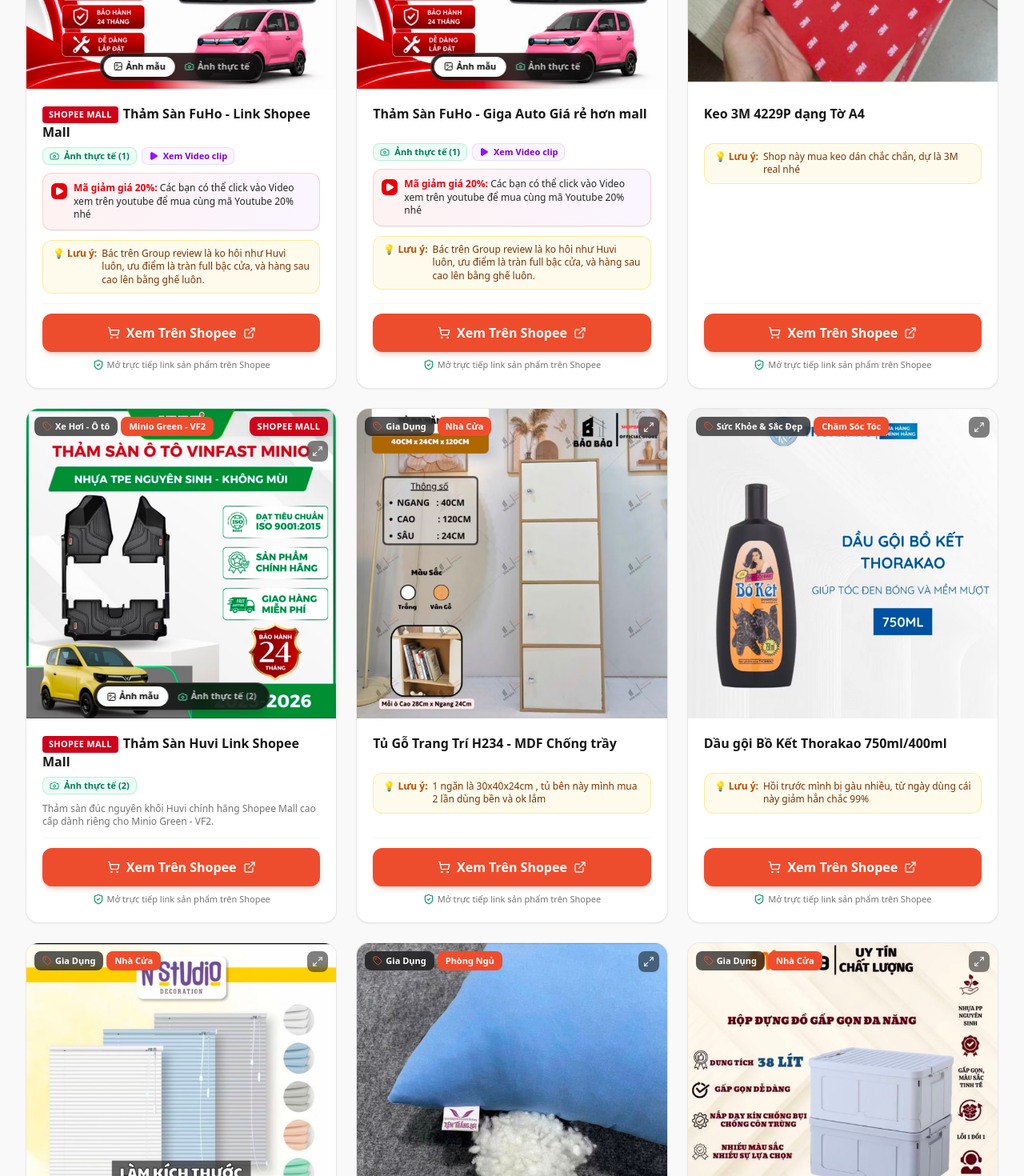
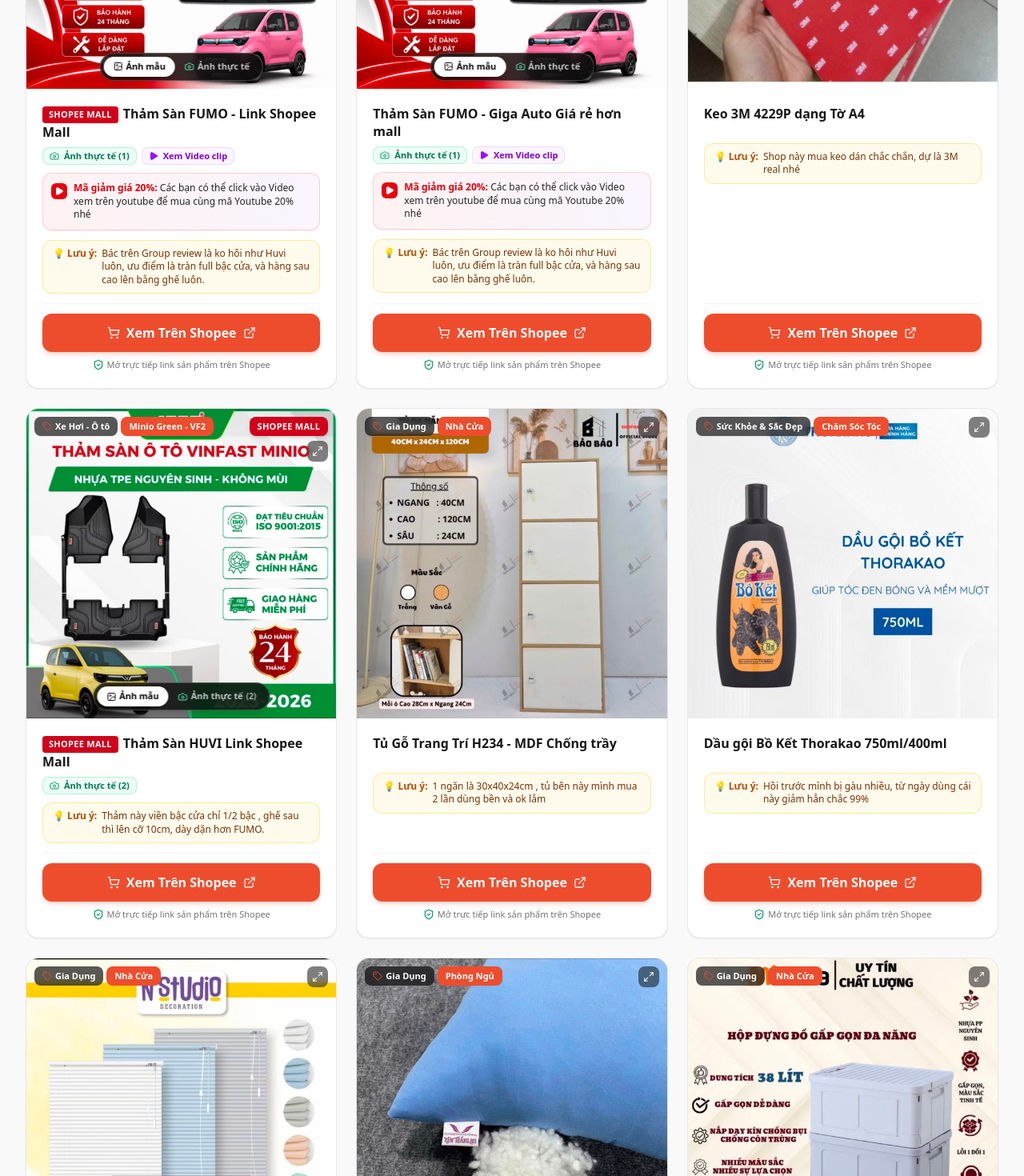
Before and after one commit to ryannguyentran/TranThuongAFF, a React (Vite) app: page / in a window 1280 px wide. Shown: the part 2480-3950 px from the top of the page at 80% size. Built offline with nearby package versions, Linux system fonts and the light colour scheme.

Commit message:
refactor(data): update product names and descriptions
Standardize brand name "HUVI" and add helpful usage notes to product descriptions for improved clarity.

```diff
--- a/src/data/affiliateData.ts
+++ b/src/data/affiliateData.ts
@@ -232,7 +232,7 @@
   },
   {
     id: 'prod-3',
-    name: 'Thảm Sàn Huvi + Rối Giá rẻ',
+    name: 'Thảm Sàn HUVI + Rối Giá rẻ',
     category: 'Xe Hơi - Ô tô › Minio Green - VF2',
     mainCategory: 'Xe Hơi - Ô tô',
     subCategory: 'Minio Green - VF2',
@@ -248,7 +248,7 @@
     affiliateUrl: 'https://s.shopee.vn/9zxTNHyuwU',
     voucherTag: '',
     description: 'Thảm sàn đúc khuôn chuẩn form xe, kèm rối giữ bụi bẩn cao cấp.',
-    note: '',
+    note: 'Thảm này viền bậc cửa chỉ 1/2 bậc , ghế sau thì lên cỡ 10cm, dày dặn hơn FUMO.',
   },
   {
     id: 'prod-4',
@@ -522,7 +522,7 @@
   },
   {
     id: 'prod-19',
-    name: 'Thảm Sàn Huvi Link Shopee Mall',
+    name: 'Thảm Sàn HUVI Link Shopee Mall',
     category: 'Xe Hơi - Ô tô › Minio Green - VF2',
     mainCategory: 'Xe Hơi - Ô tô',
     subCategory: 'Minio Green - VF2',
@@ -537,8 +537,8 @@
     soldCount: '',
     affiliateUrl: 'https://s.shopee.vn/60RLdtddHp',
     voucherTag: '',
-    description: 'Thảm sàn đúc nguyên khối Huvi chính hãng Shopee Mall cao cấp dành riêng cho Minio Green - VF2.',
-    note: '',
+    description: 'Thảm sàn đúc nguyên khối HUVI chính hãng Shopee Mall cao cấp dành riêng cho Minio Green - VF2.',
+    note: 'Thảm này viền bậc cửa chỉ 1/2 bậc , ghế sau thì lên cỡ 10cm, dày dặn hơn FUMO.',
   },
   {
     id: 'prod-20',
@@ -560,7 +560,7 @@
   },
   {
     id: 'prod-21',
-    name: 'Thảm Sàn FuHo - Giga Auto Giá rẻ hơn mall',
+    name: 'Thảm Sàn FUMO - Giga Auto Giá rẻ hơn mall',
     category: 'Xe Hơi - Ô tô › Minio Green - VF2',
     mainCategory: 'Xe Hơi - Ô tô',
     subCategory: 'Minio Green - VF2',
@@ -581,7 +581,7 @@
   },
   {
     id: 'prod-22',
-    name: 'Thảm Sàn FuHo - Link Shopee Mall',
+    name: 'Thảm Sàn FUMO - Link Shopee Mall',
     category: 'Xe Hơi - Ô tô › Minio Green - VF2',
     mainCategory: 'Xe Hơi - Ô tô',
     subCategory: 'Minio Green - VF2',
@@ -597,7 +597,7 @@
     soldCount: '',
     affiliateUrl: 'https://s.shopee.vn/80CSBXdNsO',
     voucherTag: '',
-    description: 'Thảm sàn đúc nguyên khối FuHo chính hãng Shopee Mall cao cấp, tràn full bậc cửa cho Minio Green - VF2.',
+    description: 'Thảm sàn đúc nguyên khối FUMO chính hãng Shopee Mall cao cấp, tràn full bậc cửa cho Minio Green - VF2.',
     note: 'Bác trên Group review là ko hôi như Huvi luôn, ưu điểm là tràn full bậc cửa, và hàng sau cao lên bằng ghế luôn.',
   },
   {
```
